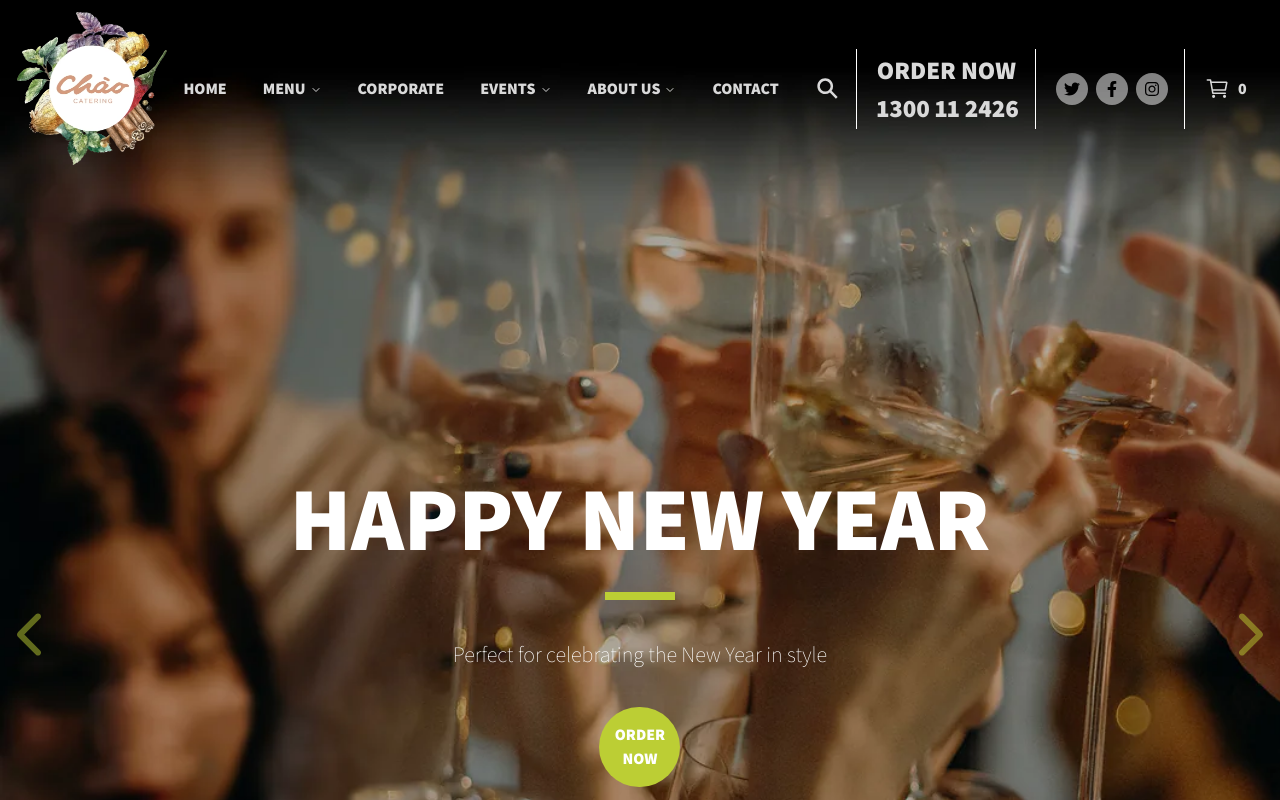
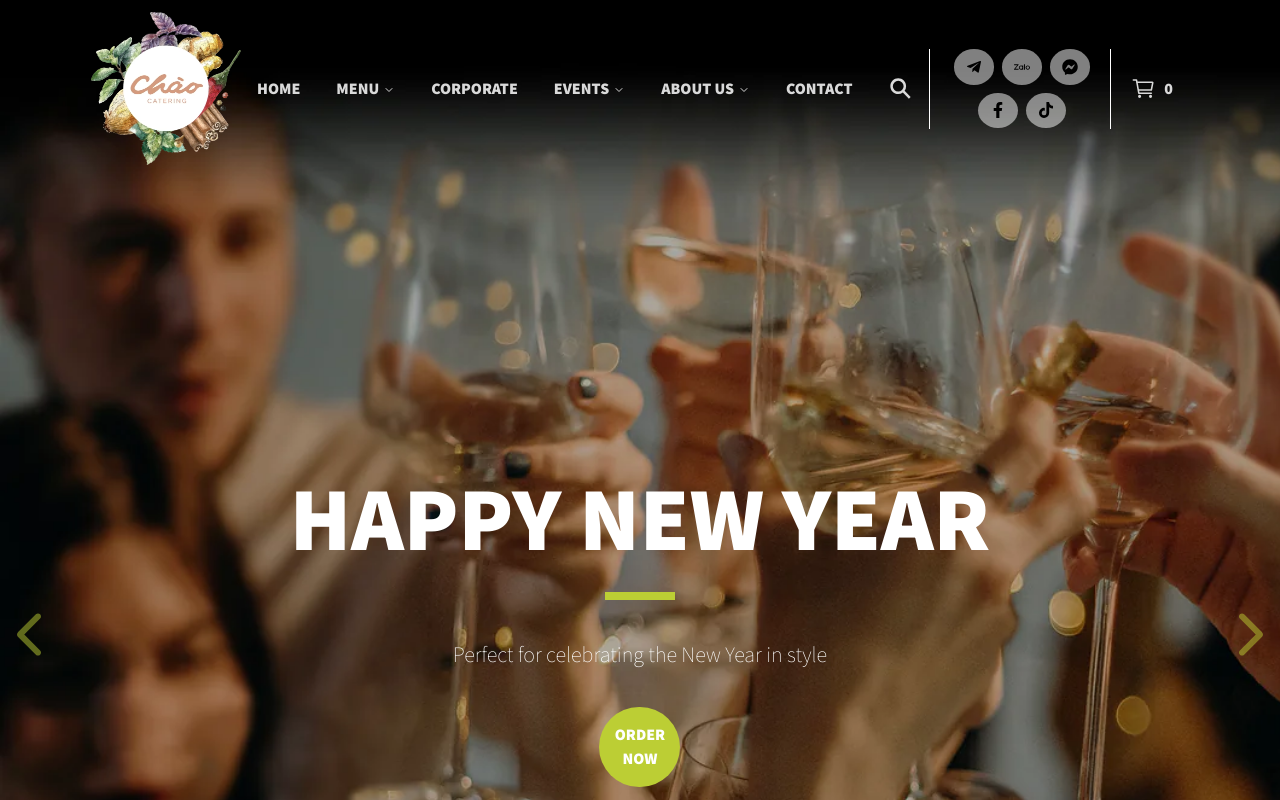
Before and after one commit to ryodocoder1997/crypto-landing-page, a Next.js app: page / in a window 1280 px wide. Shown: the top 800 px of the page. Built offline with nearby package versions, Linux system fonts and the light colour scheme; what tailwindcss-animated would draw is missing.

Commit message:
refactor(designing): change 2 & 4 task

```diff
--- a/src/app/shared/components/Navbar/Navbar.scss
+++ b/src/app/shared/components/Navbar/Navbar.scss
@@ -131,14 +131,18 @@
 
         .social-media-container {
           display: flex;
+          flex-wrap: wrap;
+          justify-content: center;
           gap: 0.5rem;
 
           .social-media {
-            padding: 0.5rem;
+            padding: 0.6rem 0.2rem;
             border-radius: 50%;
             background-color: #ffffff80;
             transition: background-color 0.3s;
-
+            flex: 0 0 calc(33.33% - 0.5rem);
+            display: flex;
+            justify-content: center;
             &:hover {
               background-color: #fff;
             }
--- a/src/app/shared/components/Navbar/Navbar.tsx
+++ b/src/app/shared/components/Navbar/Navbar.tsx
@@ -18,8 +18,14 @@ import {
   HoverCardContent,
   HoverCardTrigger,
 } from "@/components/ui/hover-card";
+import { SiZalo } from "react-icons/si";
 import { IoCartOutline, IoSearchSharp } from "react-icons/io5";
-import { FaFacebookF, FaInstagram, FaTwitter } from "react-icons/fa";
+import {
+  FaFacebookF,
+  FaFacebookMessenger,
+  FaTelegramPlane,
+  FaTiktok,
+} from "react-icons/fa";
 import { Input } from "@/components/ui/input";
 
 import { images } from "@/public/images";
@@ -141,29 +147,24 @@ export const Navbar = () => {
             </NavigationMenuItem>
           </div>
 
-          {/* --- CALL SECTION --- */}
-          <div className="nav-menu-header-utilities-container">
-            <NavigationMenuItem className="nav-menu-header-utilities">
-              <Link href="tel:1300112426" className="call-section">
-                ORDER NOW
-                <br />
-                1300&nbsp;11&nbsp;2426
-              </Link>
-            </NavigationMenuItem>
-          </div>
-
           {/* --- SOCIAL MEDIA ---  */}
           <div className="nav-menu-header-utilities-container">
             <NavigationMenuItem className="nav-menu-header-utilities">
               <div className="social-media-container">
                 <Link href="#" className="social-media">
-                  <FaTwitter fill="#000" />
+                  <FaTelegramPlane fill="#000" />
+                </Link>
+                <Link href="#" className="social-media">
+                  <SiZalo fill="#000" />
+                </Link>
+                <Link href="#" className="social-media">
+                  <FaFacebookMessenger fill="#000" />
                 </Link>
                 <Link href="#" className="social-media">
                   <FaFacebookF fill="#000" />
                 </Link>
                 <Link href="#" className="social-media">
-                  <FaInstagram fill="#000" />
+                  <FaTiktok fill="#000" />
                 </Link>
               </div>
             </NavigationMenuItem>
```
